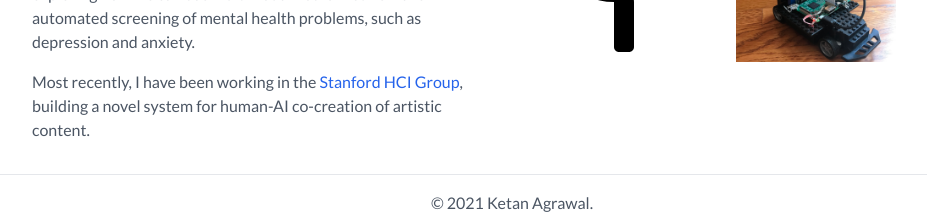
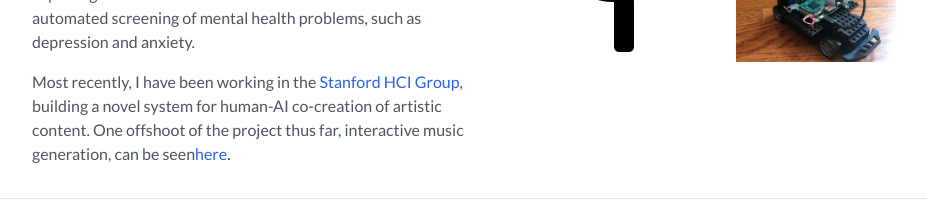
Before and after one commit to ketan0/ketan.me, a Next.js app: page / in a window 1280 px wide. Shown: the part 911-1127 px from the top of the page, without its empty margins (128-1055 px from the left). Built offline with nearby package versions, Linux system fonts and the light colour scheme.

Commit message:
added link to music project

```diff
--- a/pages/index.tsx
+++ b/pages/index.tsx
@@ -95,7 +95,12 @@ const IndexPage = () => (
           <p>
             Most recently, I have been working in the&nbsp;
             <Link href="https://hci.stanford.edu"><a className="normal-link">Stanford HCI Group</a></Link>
-            , building a novel system for human-AI co-creation of artistic content.
+            , building a novel system for human-AI co-creation of artistic
+            content. One offshoot of the project thus far, interactive music
+            generation, can be seen
+            <Link href="https://music220c.ketan.me/">
+              <a className="normal-link">here</a>
+            </Link>.
           </p>
         </div>
         <div className="flex flex-col space-y-4">
```
